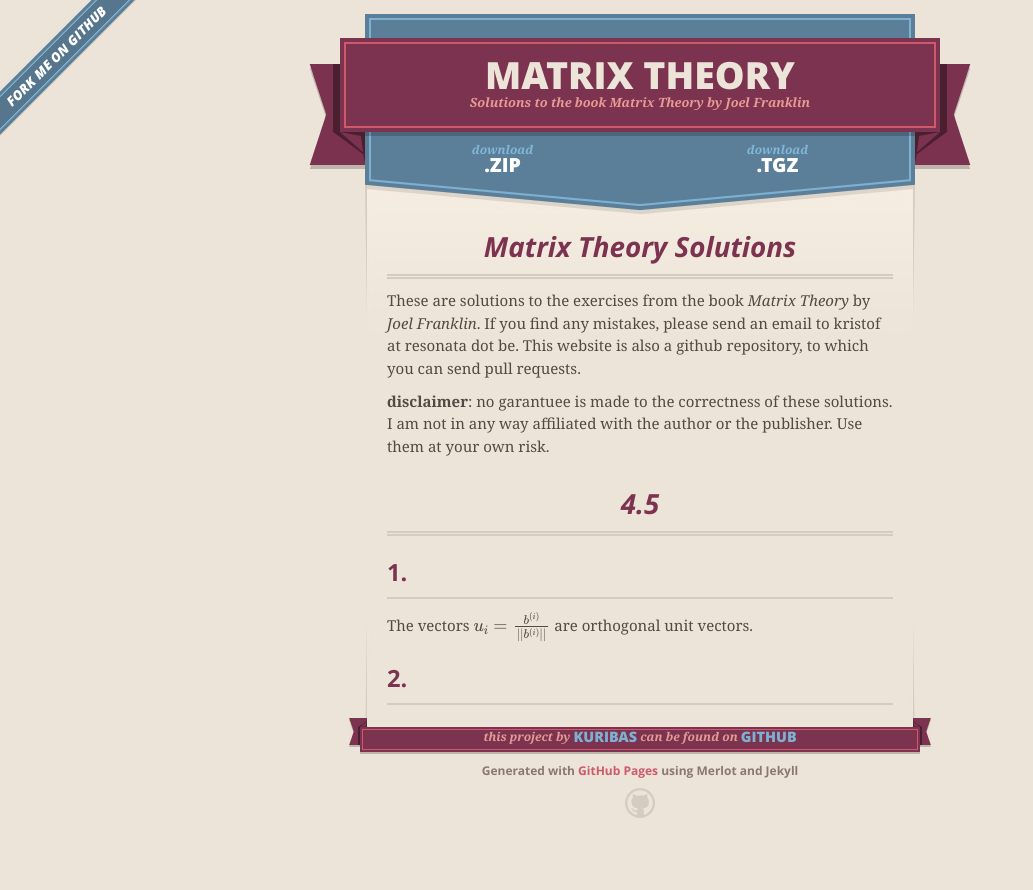
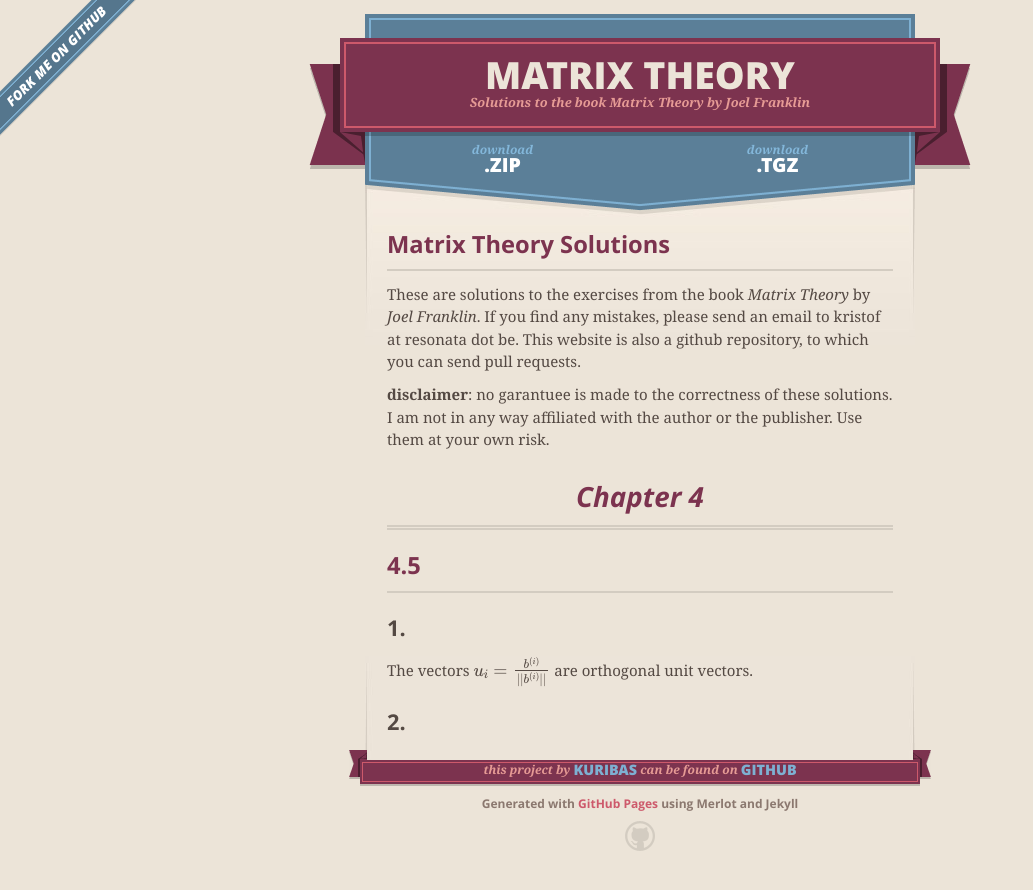
Before and after one commit to kuribas/Matrix-Theory-Solutions, a Jekyll site: the page built from index.md, in a window 1280 px wide. Shown: the top 890 px of the page, without its empty margins (0-1033 px from the left). Built offline with Jekyll 4.4.1, drawn with Linux system fonts in a browser that asks for light colours; nearby versions of some CDN libraries; formulas are drawn with MathJax 3.

Commit message:
testing layout

```diff
--- /dev/null
+++ b/chapter4.html
@@ -0,0 +1,5 @@
+<h2 id="chapter-4">Chapter 4</h2>
+<h3 id="section">4.5</h3>
+<h4 id="section-1">1.</h4>
+<p>The vectors <span class="math">\(u_i = {b^{(i)}\over{\\|\\|{b^{(i)}}\\|\\|}}\)</span> are orthogonal unit vectors.</p>
+<h4 id="section-2">2.</h4>
--- a/index.md
+++ b/index.md
@@ -15,4 +15,4 @@ to which you can send pull requests.
   solutions.  I am not in any way affiliated with the author or the
   publisher. Use them at your own risk.
 
-{% include_relative solutions.md %}
+{% include_relative chapter4.html %}
--- a/solutions.md
+++ b/solutions.md
@@ -2,9 +2,6 @@
 
 #### 1.
 
-The vectors
-$$
-u_i = {b^{(i)}\over{||b^{(i)}||}}
-$$ are orthogonal unit vectors.
+The vectors $$u_i = {b^{(i)}\over{\\|\\|{b^{(i)}}\\|\\|}}$$ are orthogonal unit vectors.
 
 #### 2.
```
Also changed, not shown: sources/chapter4.md (added, +9 -0 lines), 1 other file.
